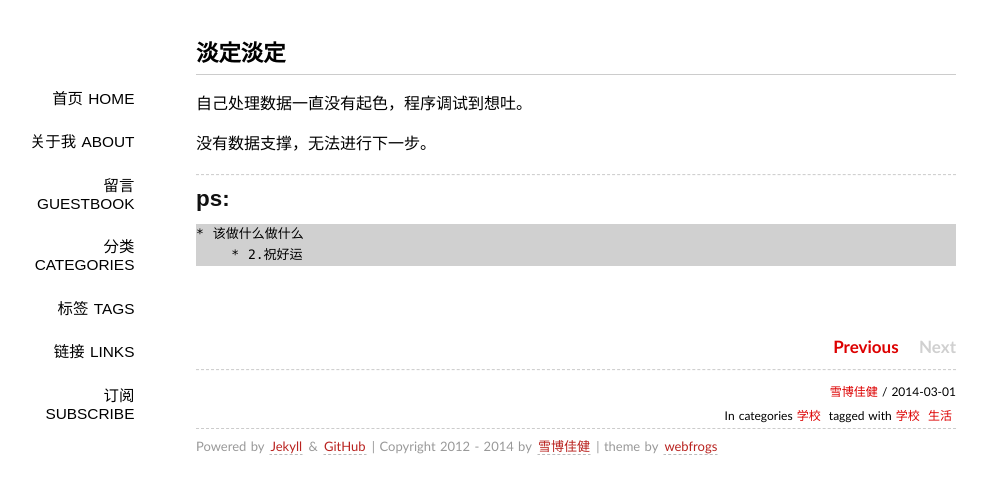
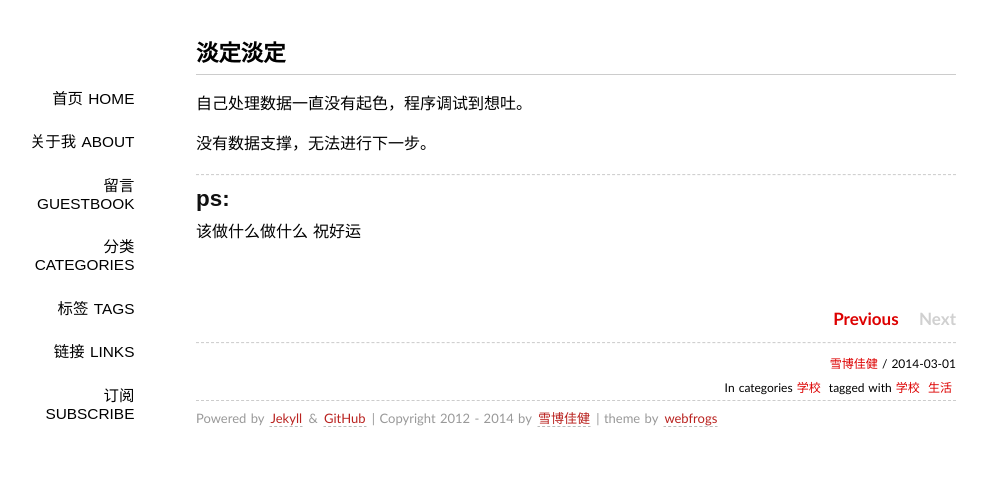
Before and after one commit to Successor/bigyuki.github.com, a Jekyll site: the page built from _posts/2014-03-1-MyPaper.md, in a window 1280 px wide. Shown: the top 494 px of the page, without its empty margins (144-1131 px from the left). Built offline with Jekyll 4.4.1, drawn with Linux system fonts in a browser that asks for light colours; Markdown is read by kramdown in place of the engine named in the settings; comment, search, counter and statistics services are not loaded.

Commit message:
Update 2014-03-1-MyPaper.md

```diff
--- a/_posts/2014-03-1-MyPaper.md
+++ b/_posts/2014-03-1-MyPaper.md
@@ -13,5 +13,5 @@ tags: [学校,生活]
 ------
 
 ##ps:
-    * 该做什么做什么
-        * 2.祝好运
+该做什么做什么
+      祝好运
```
